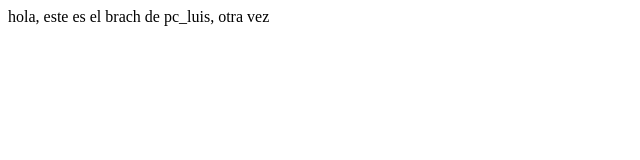
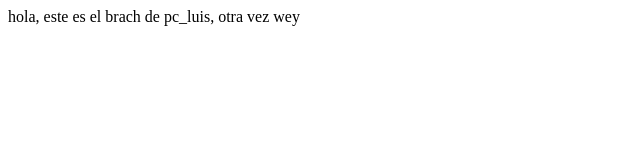
Before and after one commit to LuiiVasquez/viewVG, a website: page public/hola.html in a window 1280 px wide. Shown: the full height of the page, 0-640 px from the left. Drawn offline with Linux system fonts and the light colour scheme.

Commit message:
commit de prueba otra vez

```diff
--- a/public/hola.html
+++ b/public/hola.html
@@ -7,6 +7,6 @@
     <title>Document</title>
 </head>
 <body>
-    hola, este es el brach de pc_luis, otra vez
+    hola, este es el brach de pc_luis, otra vez wey
 </body>
 </html>
```
